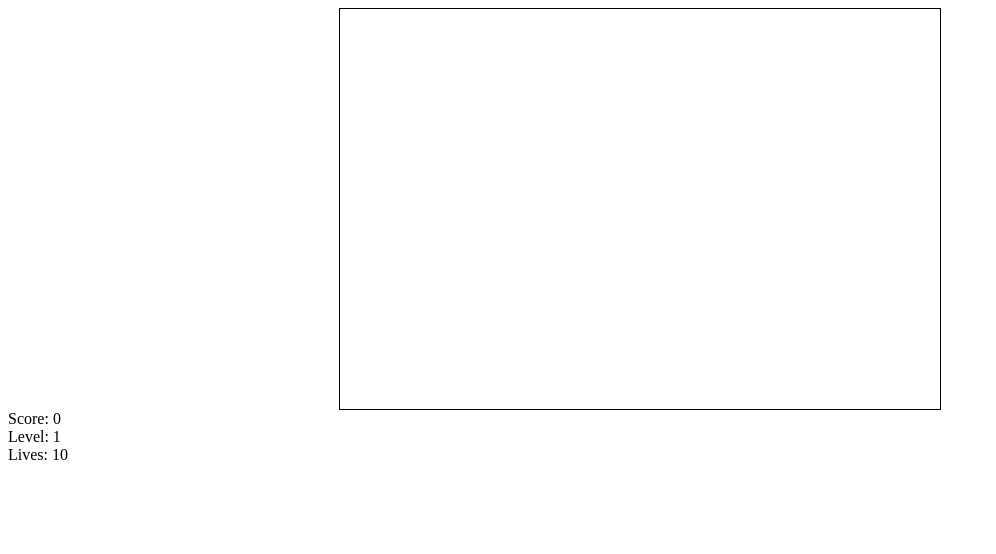
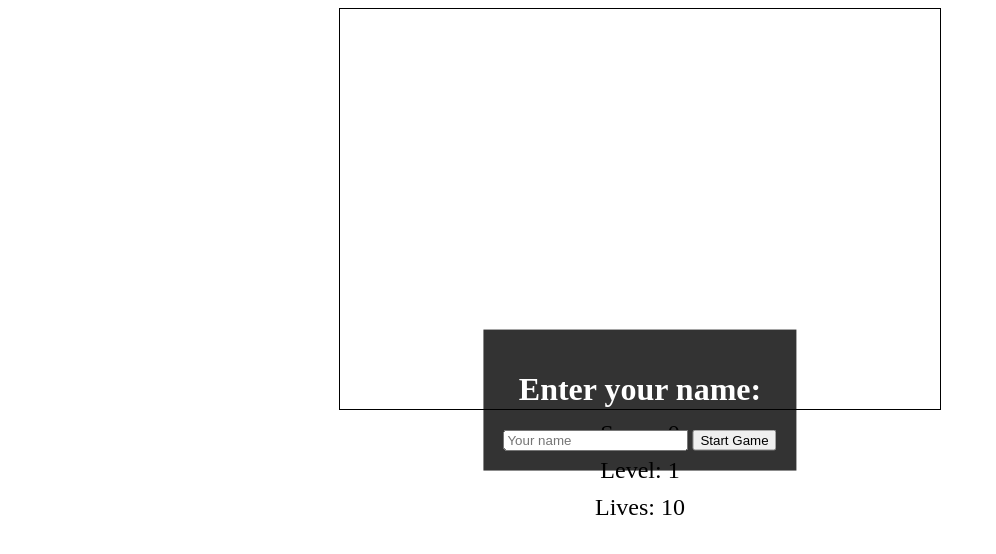
Before and after one commit to gone2et/falling-balls, a plain HTML site: page index.html in a window 1280 px wide. Shown: the whole page, without its empty margins (0-996 px from the left). Drawn offline with Linux system fonts and the light colour scheme.

Commit message:
Update index.html

```diff
--- a/index.html
+++ b/index.html
@@ -8,7 +8,7 @@ border: 1px solid black;
 display: block;
 margin: 0 auto;
 }
-#score, #level, #lives, {
+#score, #level, #lives {
 text-align: center;
 font-size: 24px;
 margin-top: 10px;
@@ -179,7 +179,8 @@ break;
 function showGameOver() {
 gameStarted = false;
 document.getElementById("final-score").textContent = score;
-
+document.getElementById("game-over").style.display = "block";
+}
 
 // Reset the game
 function resetGame() {
```
